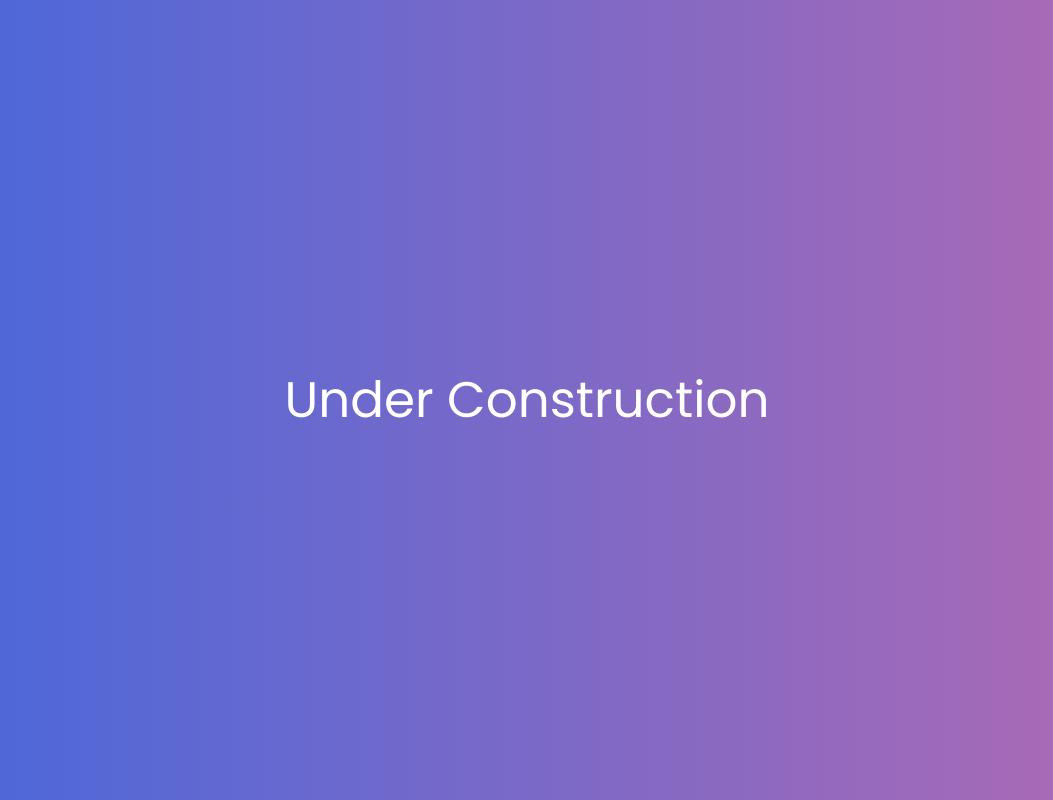
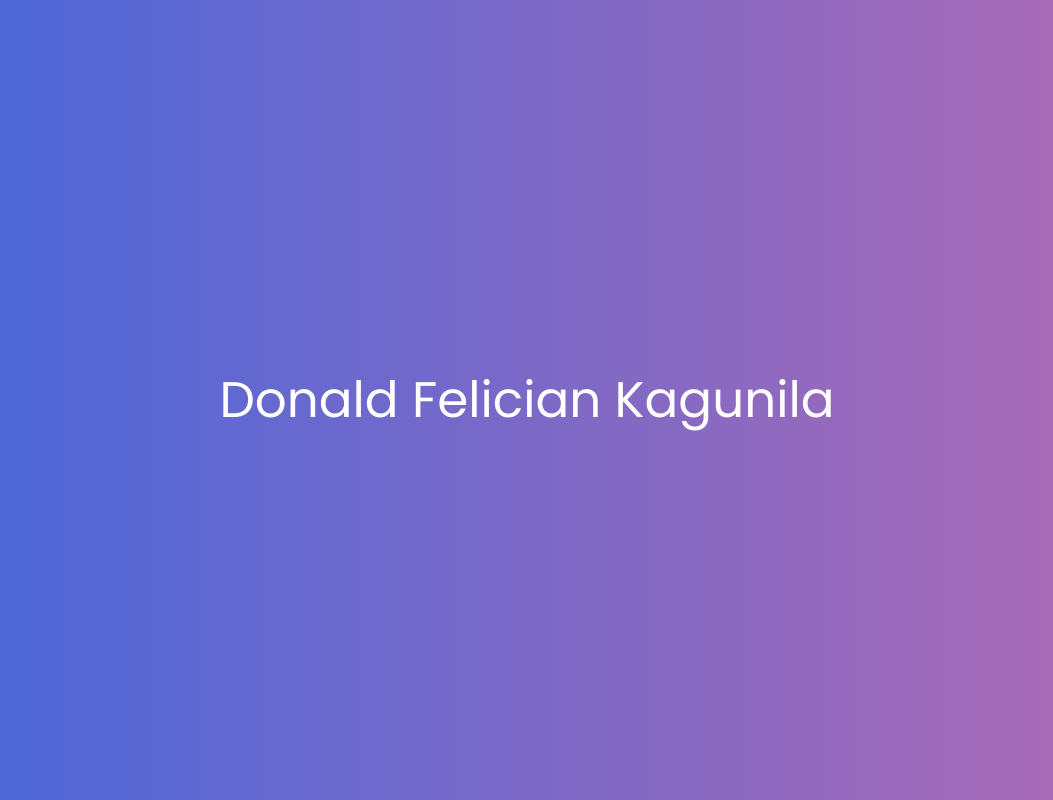
Before and after one commit to donkagunila/donkagunila.github.io, a plain HTML site: page index.html in a window 1280 px wide. Shown: the whole page, without its empty margins (113-1166 px from the left). Drawn offline with Linux system fonts and the light colour scheme.

Commit message:
added name

```diff
--- a/index.html
+++ b/index.html
@@ -12,9 +12,13 @@
 </head>
 <body>
 
-	<p>
-		Under Construction
-	</p>
+
+	<div class="body-content">
+		<p>
+			Donald Felician Kagunila
+		</p>
+	</div>
+
 
 </body>
 </html>
```
